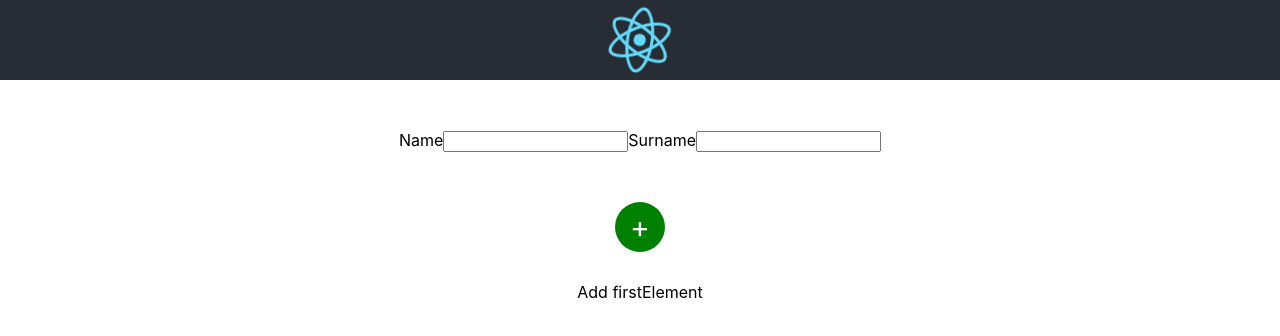
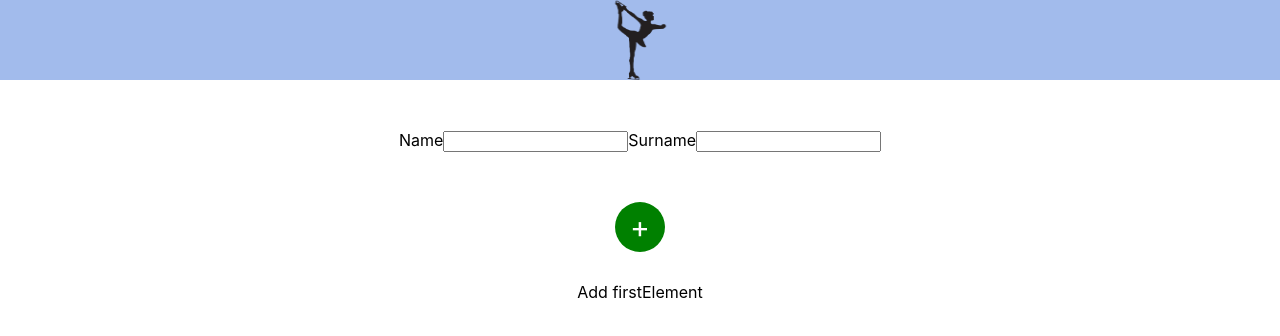
Before and after one commit to Alexpagliasso/ele, a React (Create React App) app: page / in a window 1280 px wide. Shown: the top 336 px of the page. Built offline with nearby package versions, Linux system fonts and the light colour scheme.

Commit message:
pattiantrice

```diff
--- a/src/App.css
+++ b/src/App.css
@@ -9,12 +9,12 @@
 
 @media (prefers-reduced-motion: no-preference) {
     .App-logo {
-    animation: App-logo-spin infinite 20s linear;
+        animation: App-logo-spin infinite 10s linear;
     }
 }
 
 .App-header {
-  background-color: #282c34;
+    background-color: #a2bbec;
     min-height: 10vh;
     display: flex;
     flex-direction: column;
@@ -32,11 +32,12 @@
     width: 90%;
     margin: 0 auto;
 }
+
 @keyframes App-logo-spin {
     from {
-    transform: rotate(0deg);
+        transform: rotateY(0deg);
     }
     to {
-    transform: rotate(360deg);
+        transform: rotateY(360deg);
     }
 }
--- a/src/App.js
+++ b/src/App.js
@@ -1,4 +1,4 @@
-import logo from './logo.svg';
+import logo from './logo.png';
 import './App.css';
 import DataAtlete from './form/DataAtlete';
 
```
Also changed, not shown: src/logo.png (added). Lines whose indentation alone changed are shown as unchanged.
